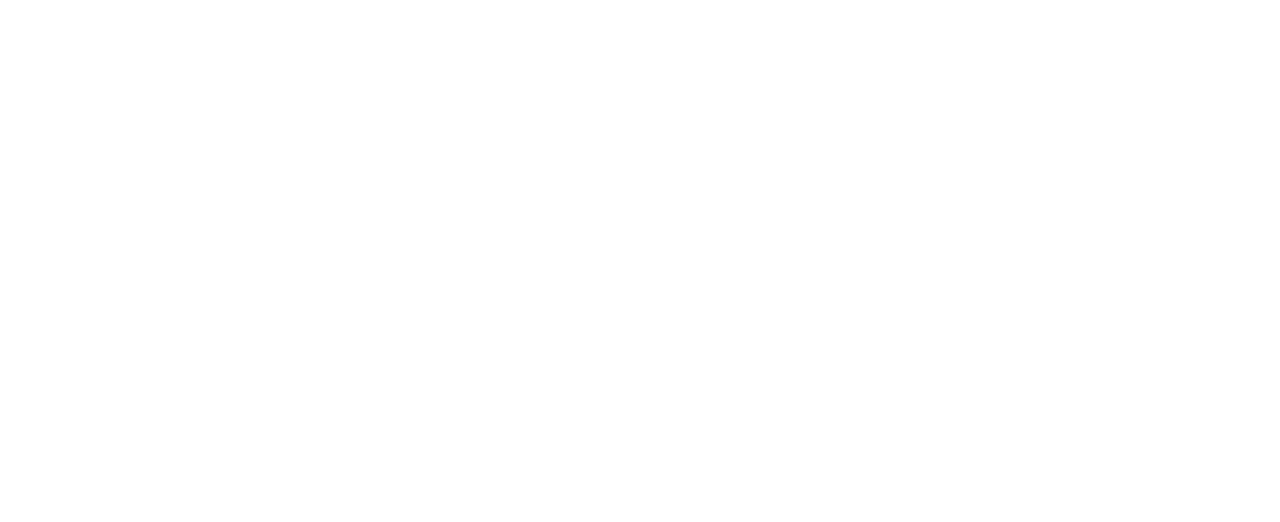
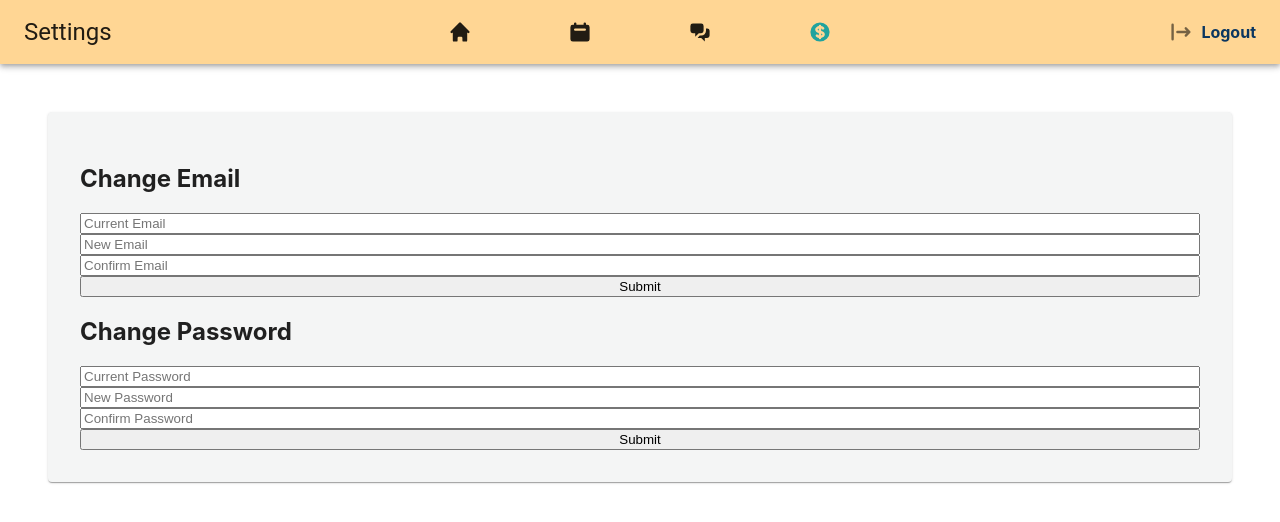
Before and after one commit to DSC-McMaster-U/machouse-web, a React (Create React App) app: page /settings in a window 1280 px wide. Before the commit this address had no page. Shown: the top 522 px of the page. Built offline with nearby package versions, Linux system fonts and the light colour scheme.

Commit message:
Create card skeleton and screen route

```diff
--- a/src/App.js
+++ b/src/App.js
@@ -4,6 +4,7 @@
 import CalendarScreen from './routes/calendarScreen';
 import ChatScreen from './routes/chatScreen';
 import LedgerScreen from './routes/ledgerScreen';
+import SettingsScreen from './routes/settingsScreen';
 
 function App() {
 	return (
@@ -13,6 +14,7 @@
 				<Route path='calendar' element={<CalendarScreen />} />
 				<Route path='chat' element={<ChatScreen />} />
 				<Route path='ledger' element={<LedgerScreen />} />
+				<Route path='settings' element={<SettingsScreen />} />
 			</Routes>
 		</BrowserRouter>
 	);
--- /dev/null
+++ b/src/components/settings/index.js
@@ -0,0 +1,7 @@
+import SettingsCardComp from './settingsCard';
+
+function SettingsCard() {
+	return <SettingsCardComp />;
+}
+
+export default SettingsCard;
--- /dev/null
+++ b/src/components/settings/settingsCard.css
@@ -0,0 +1,10 @@
+.inputs {
+	display: flex;
+	flex-direction: column;
+}
+
+#settings-card {
+    margin: 3em;
+    padding: 2em;
+    background-color: #f4f5f5;
+}
--- /dev/null
+++ b/src/components/settings/settingsCard.js
@@ -0,0 +1,25 @@
+import { Card } from '@mui/material';
+import './settingsCard.css';
+
+const SettingsCardComp = () => {
+	return (
+		<Card id='settings-card'>
+			<h2 className='header'>Change Email</h2>
+			<div className='inputs'>
+				<input className='input' type='text' placeholder='Current Email' />
+				<input className='input' type='text' placeholder='New Email' />
+				<input className='input' type='text' placeholder='Confirm Email' />
+				<button className='submit-button'>Submit</button>
+			</div>
+			<h2 className='header'>Change Password</h2>
+			<div className='inputs'>
+				<input className='input' type='text' placeholder='Current Password' />
+				<input className='input' type='text' placeholder='New Password' />
+				<input className='input' type='text' placeholder='Confirm Password' />
+				<button className='submit-button'>Submit</button>
+			</div>
+		</Card>
+	);
+};
+
+export default SettingsCardComp;
--- /dev/null
+++ b/src/routes/settingsScreen.js
@@ -0,0 +1,16 @@
+import NavBar from '../components/appbar';
+import SettingsCard from '../components/settings';
+
+function SettingsScreen() {
+	return (
+		<div>
+			<NavBar
+				pageName='Settings'
+				linkColors={['inherit', 'inherit', 'inherit', 'secondary']}
+			/>
+			<SettingsCard />
+		</div>
+	);
+}
+
+export default SettingsScreen;
```
Also changed, not shown: 1 other file (tests, documents, lock files or other folders).
